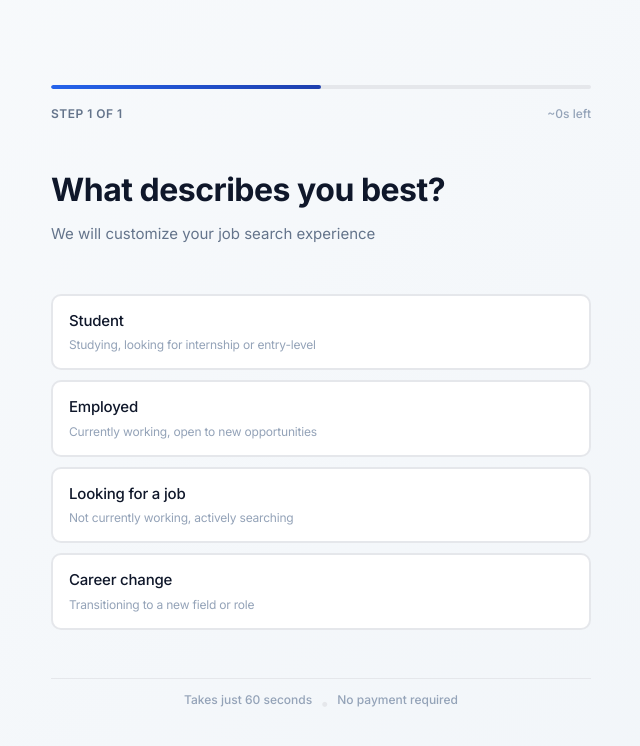
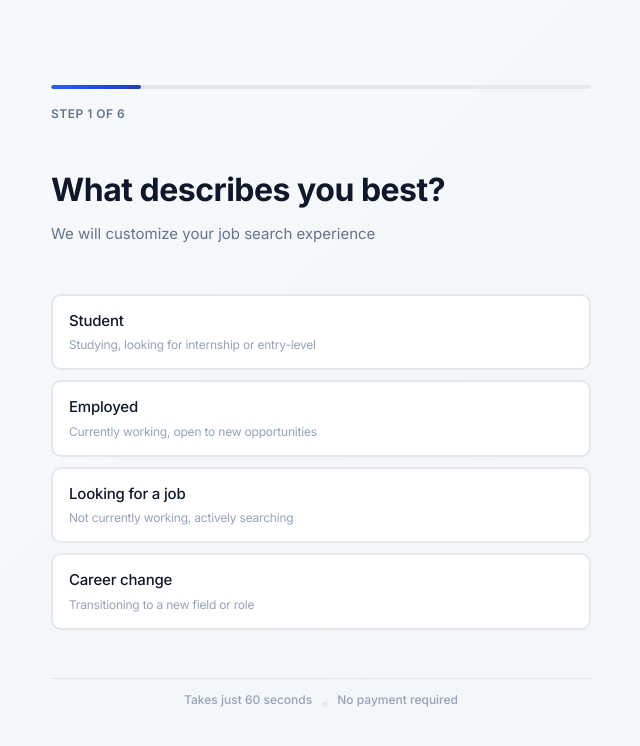
Before and after one commit to theohospiads/jobtrack-app, a Next.js app: page /onboarding in a window 1280 px wide. Shown: the top 746 px of the page, without its empty margins (319-959 px from the left). Built offline with nearby package versions, Linux system fonts and the light colour scheme.

Commit message:
fix: correct step counter on profile selection
Update step counter to display correct total steps and remove time estimate.

```diff
--- a/app/onboarding/page.tsx
+++ b/app/onboarding/page.tsx
@@ -234,9 +234,15 @@ export default function OnboardingPage() {
   const question = isProfileSelectionStep ? PROFILE_SELECTION : adaptiveQuestions[currentStep]
 
   // Calculate total steps correctly
-  const totalSteps = profileType === null ? 1 : adaptiveQuestions.length
-  const displayStep = profileType === null ? 1 : currentStep + 1
-  const progress = (displayStep / (totalSteps + 1)) * 100
+  // Profile selection (1) + adaptive questions based on profile type
+  const getExpectedSteps = () => {
+    if (profileType === null) return 5 // Average of all profile types
+    return adaptiveQuestions.length
+  }
+
+  const totalSteps = 1 + getExpectedSteps() // 1 for profile selection + questions
+  const displayStep = profileType === null ? 1 : 1 + currentStep + 1
+  const progress = (displayStep / totalSteps) * 100
 
   const handleProfileSelect = (value: string) => {
     setFadeIn(false)
@@ -334,16 +340,6 @@ export default function OnboardingPage() {
               }}
             >
               Step {displayStep} of {totalSteps}
-            </p>
-            <p
-              style={{
-                fontSize: '12px',
-                fontWeight: '500',
-                color: '#94A3B8',
-                margin: 0,
-              }}
-            >
-              ~{Math.ceil((totalSteps - displayStep) * 15)}s left
             </p>
           </div>
         </div>
```
